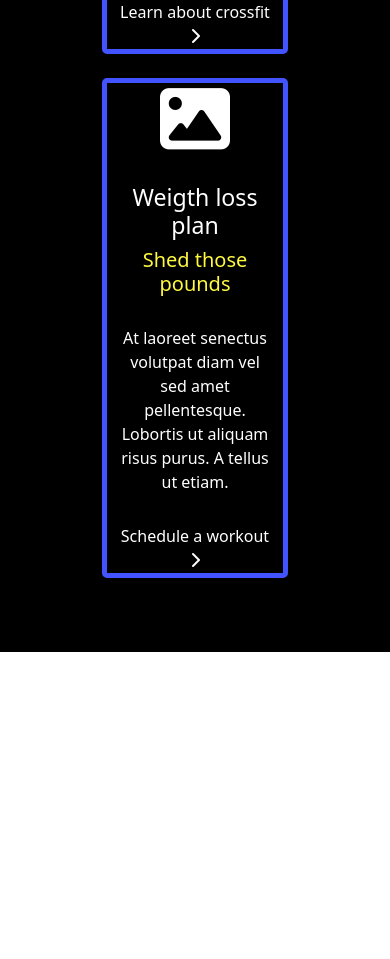
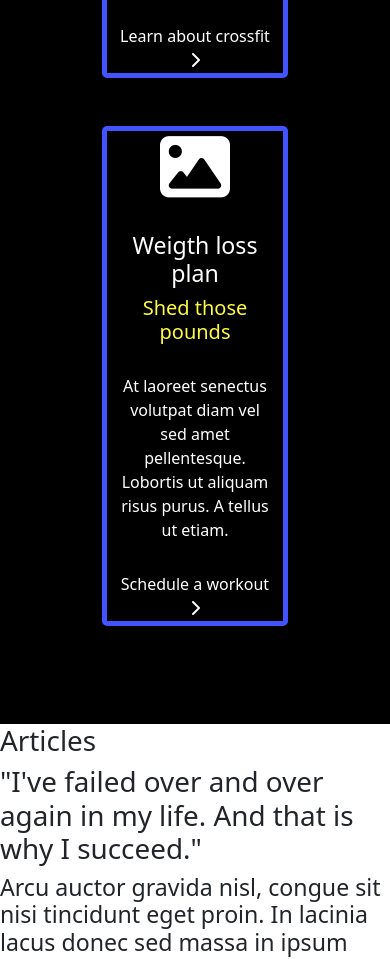
Before and after one commit to Francesco-Matteucci/proj-html-vuejs, a Vue app: page / in a window 390 px wide. Shown: the part 1020-1979 px from the top of the page. Before the commit the page ends 1672 px from the top, so only its background shows below. Built offline with nearby package versions, Linux system fonts and the light colour scheme.

Commit message:
HTML in section "BuyAvada"

```diff
--- a/src/components/AppMain.vue
+++ b/src/components/AppMain.vue
@@ -16,12 +16,9 @@ import BuyAvada from './BuyAvada.vue';
         BuyAvada
     }
 }
-
 </script>
 
 <template>
-
-
       <TypesPlans/>
       <Articles/>
       <BuyAvada />
--- a/src/components/Articles.vue
+++ b/src/components/Articles.vue
@@ -10,7 +10,7 @@
 </script>
 
 <template>
-
+<h1>Articles</h1>
 </template>
 
 <style scoped>
--- a/src/components/BuyAvada.vue
+++ b/src/components/BuyAvada.vue
@@ -10,7 +10,14 @@
 </script>
 
 <template>
-
+    <section>
+        <div>
+            <h1>"I've failed over and over again in my life. And that is why I succeed."</h1>
+            <span></span>
+            <h3>Arcu auctor  gravida nisl, congue sit nisi tincidunt eget proin. In lacinia lacus donec sed massa in ipsum eros, tristique. Gravida supendisse etiam in iaculis</h3>
+            <button>Buy avada today  <i class="fa-solid fa-chevron-right"></i></button>
+        </div>
+    </section>
 </template>
 
 <style scoped>
--- a/src/components/TypesPlans.vue
+++ b/src/components/TypesPlans.vue
@@ -39,7 +39,7 @@ import TypesPlansItem from './TypesPlansItem.vue';
 <template>
     <section class="row">
 
-            <div v-for="(item, i) in info" :key="i" :itemCard="item" class="col-8 col-md-3 container mb-4">
+            <div v-for="(item, i) in info" :key="i" :itemCard="item" class="col-8 col-md-3 container mb-5">
                 <TypesPlansItem :itemCard="item"/>
             </div>
 
```
